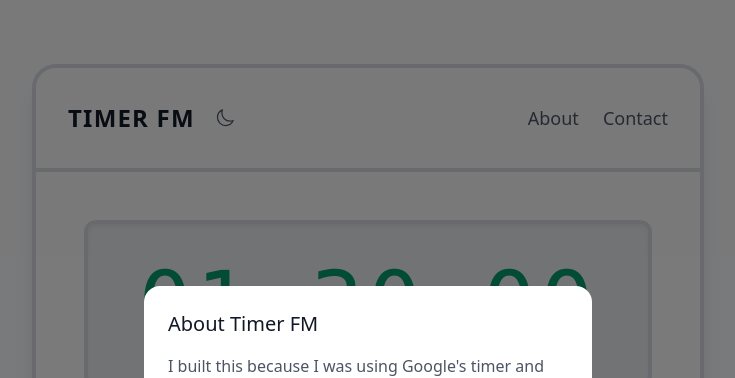
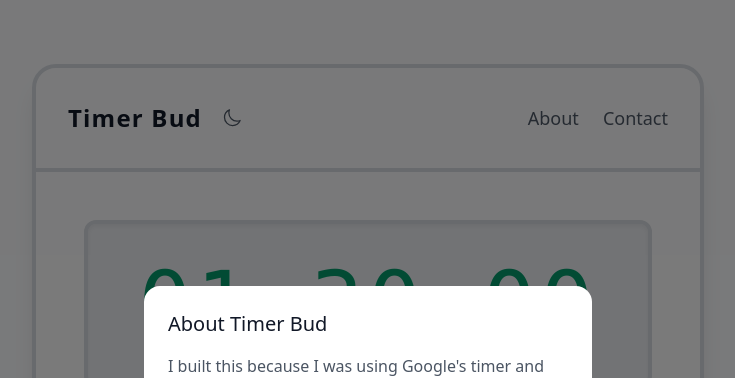
Before and after one commit to josh-may/timer-bud, a Next.js app: page / in a window 1280 px wide. Both pictures are taken after a click on the button "About". Shown: the top 378 px of the page, without its empty margins (272-1007 px from the left). Built offline with nearby package versions, Linux system fonts and the light colour scheme; no server answers.

Commit message:
Lazy commit

```diff
--- a/pages/index.js
+++ b/pages/index.js
@@ -114,20 +114,22 @@ export default function Home() {
   return (
     <>
       <Head>
-        <title>{isRunning ? `${formatTime(timeInSeconds)}` : "Timer FM"}</title>
+        <title>
+          {isRunning ? `${formatTime(timeInSeconds)}` : "Timer Bud"}
+        </title>
         <meta
           name="description"
-          content="Free online brown noise timer for focus, sleep, and relaxation. Customizable duration, deeper than white noise, with automatic shutdown. Perfect for studying, work, and meditation."
+          content="Free online deep timer and brown noise timer for focus, sleep, and relaxation. Customizable duration, deeper than white noise, with automatic shutdown. Perfect for studying, work, and meditation."
         />
         <meta name="viewport" content="width=device-width, initial-scale=1.0" />
 
         <meta
           property="og:title"
-          content="Timer FM - Focus, Sleep & Relaxation Tool"
+          content="Timer Bud - Focus, Sleep & Relaxation Tool"
         />
         <meta
           property="og:description"
-          content="Free online brown noise timer for focus, sleep, and relaxation. Customizable duration, deeper than white noise, with automatic shutdown."
+          content="Free online deep timer and brown noise timer for focus, sleep, and relaxation. Customizable duration, deeper than white noise, with automatic shutdown."
         />
         <meta property="og:url" content="https://timerfm.com" />
         <meta property="og:type" content="website" />
@@ -135,7 +137,7 @@ export default function Home() {
         <link rel="canonical" href="https://timerfm.com" />
         <meta
           name="keywords"
-          content="brown noise timer, brown noise, focus timer, sleep timer, relaxation timer, study timer, white noise alternative"
+          content="deep timer and brown noise timer, brown noise, focus timer, sleep timer, relaxation timer, study timer, white noise alternative"
         />
 
         <link rel="icon" href="/favicon.ico" />
@@ -166,7 +168,7 @@ export default function Home() {
                     isDarkMode ? "text-zinc-50" : "text-gray-900"
                   }`}
                 >
-                  TIMER FM
+                  Timer Bud
                 </h1>
                 <button
                   onClick={toggleTheme}
@@ -591,7 +593,7 @@ export default function Home() {
                 isDarkMode ? "text-zinc-50" : "text-gray-900"
               }`}
             >
-              About Timer FM
+              About Timer Bud
             </h2>
             <p
               className={`mb-6 ${
```
Also changed, not shown: 1 other file (tests, documents, lock files or other folders).
